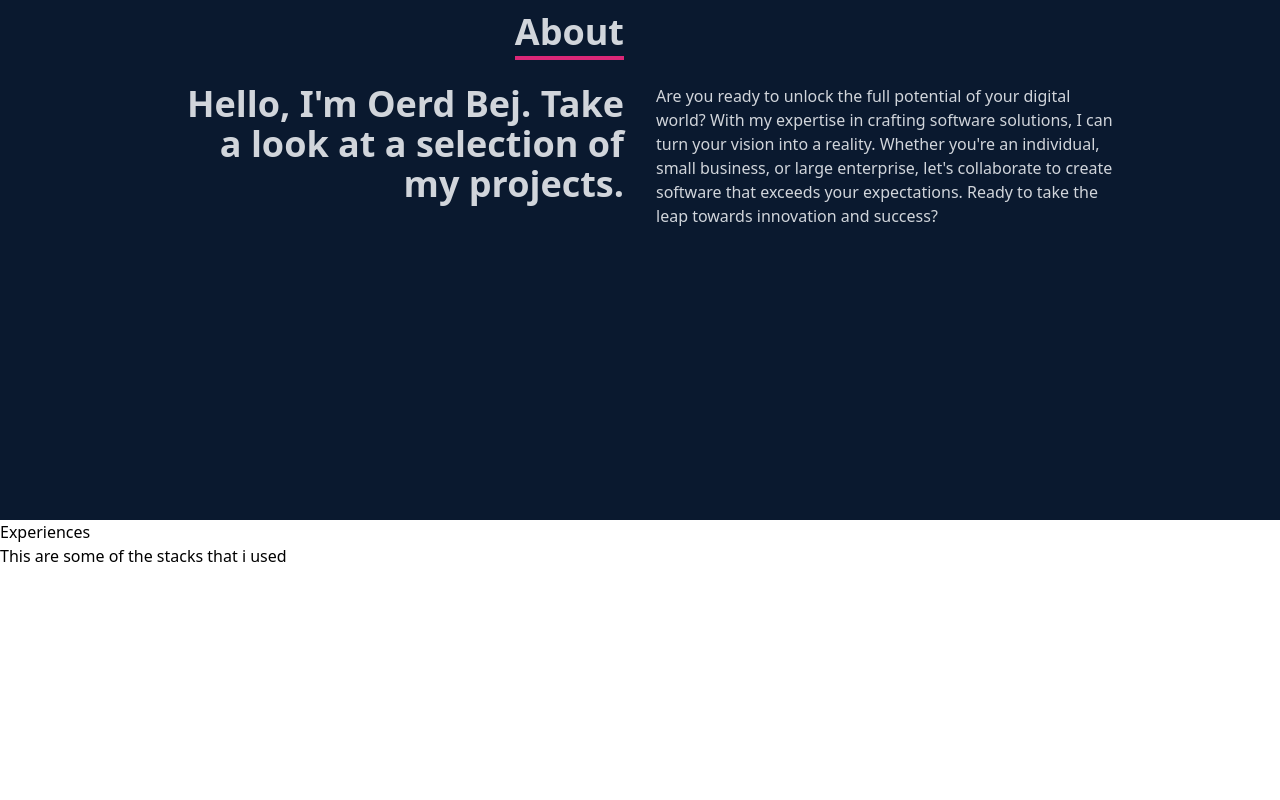
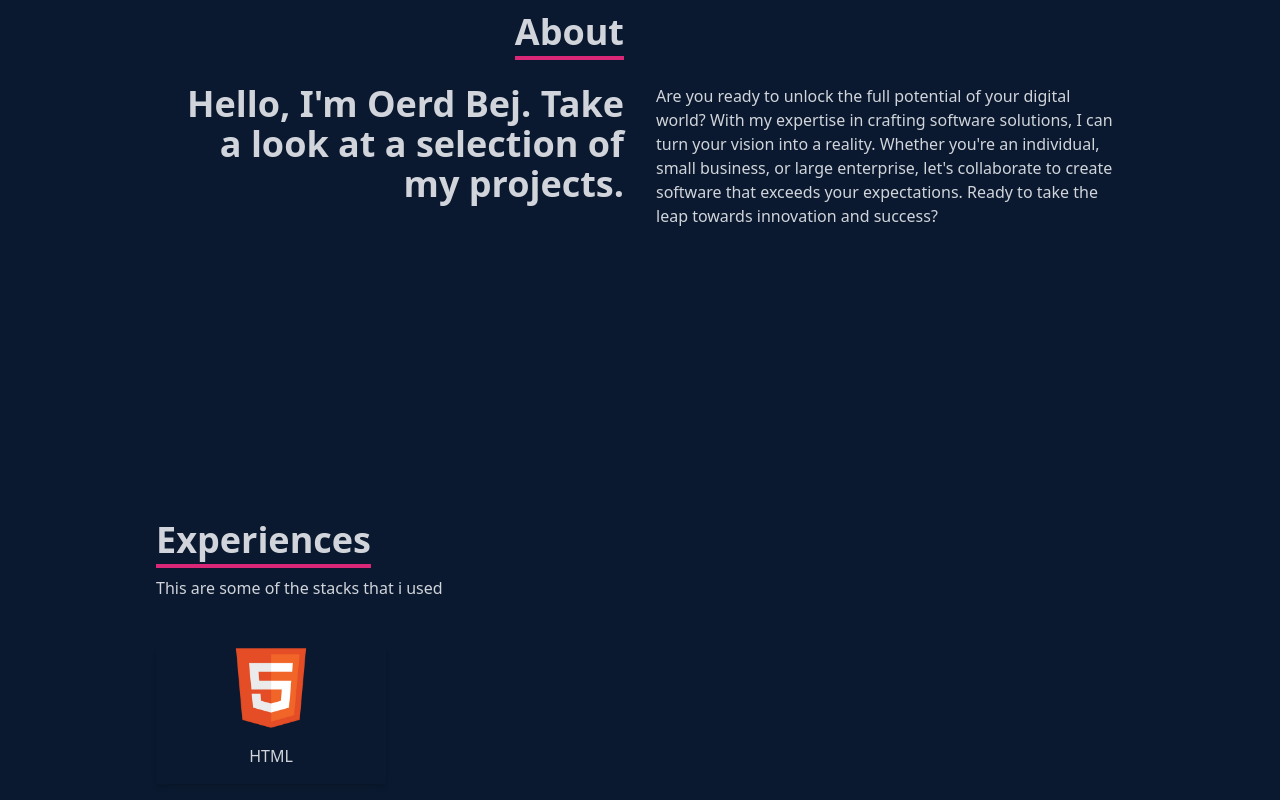
Before and after one commit to OerdBej/showcase, a React (Create React App) app: page / in a window 1280 px wide. Shown: the part 1080-1880 px from the top of the page. Before the commit the page ends 1648 px from the top, so only its background shows below. Built offline with nearby package versions, Linux system fonts and the light colour scheme.

Commit message:
grid section for the skills boiler plate ready - need to replacate all skills

```diff
--- a/src/components/Skills.jsx
+++ b/src/components/Skills.jsx
@@ -9,11 +9,27 @@ import Mongo from '../assets/mongo.png';
 
 const Skills = () => {
     return (
-        <div name='skills'>
-            <div className=''>
+        <div name='skills' className='bg-[#0a192f] text-gray-300'>
+            {/* the div container */}
+            <div className='max-w-[1000px] mx-auto px-4 flex flex-col justify-center w-full h-full'>
                 <div>
-                    <p>Experiences</p>
-                    <p>This are some of the stacks that i used</p>
+                    <p className='text-4xl font-bold inline  border-b-4 border-pink-600'>
+                        Experiences
+                    </p>
+                    <p className='py-4'>
+                        This are some of the stacks that i used
+                    </p>
+                </div>
+                {/* div container for all the icons*/}
+                <div className='w-full grid grid-cols-2 sm:grid-cols-4 gap-4 text-center py-8'>
+                    <div className='shadow-md shadow-pink hover:scale-110 duration-300'>
+                        <img
+                            className='w-20 mx-auto'
+                            src={HTML}
+                            alt='html logo'
+                        />
+                        <p className='my-4'>HTML</p>
+                    </div>
                 </div>
             </div>
         </div>
```
Also changed, not shown: 1 other file (tests, documents, lock files or other folders).
